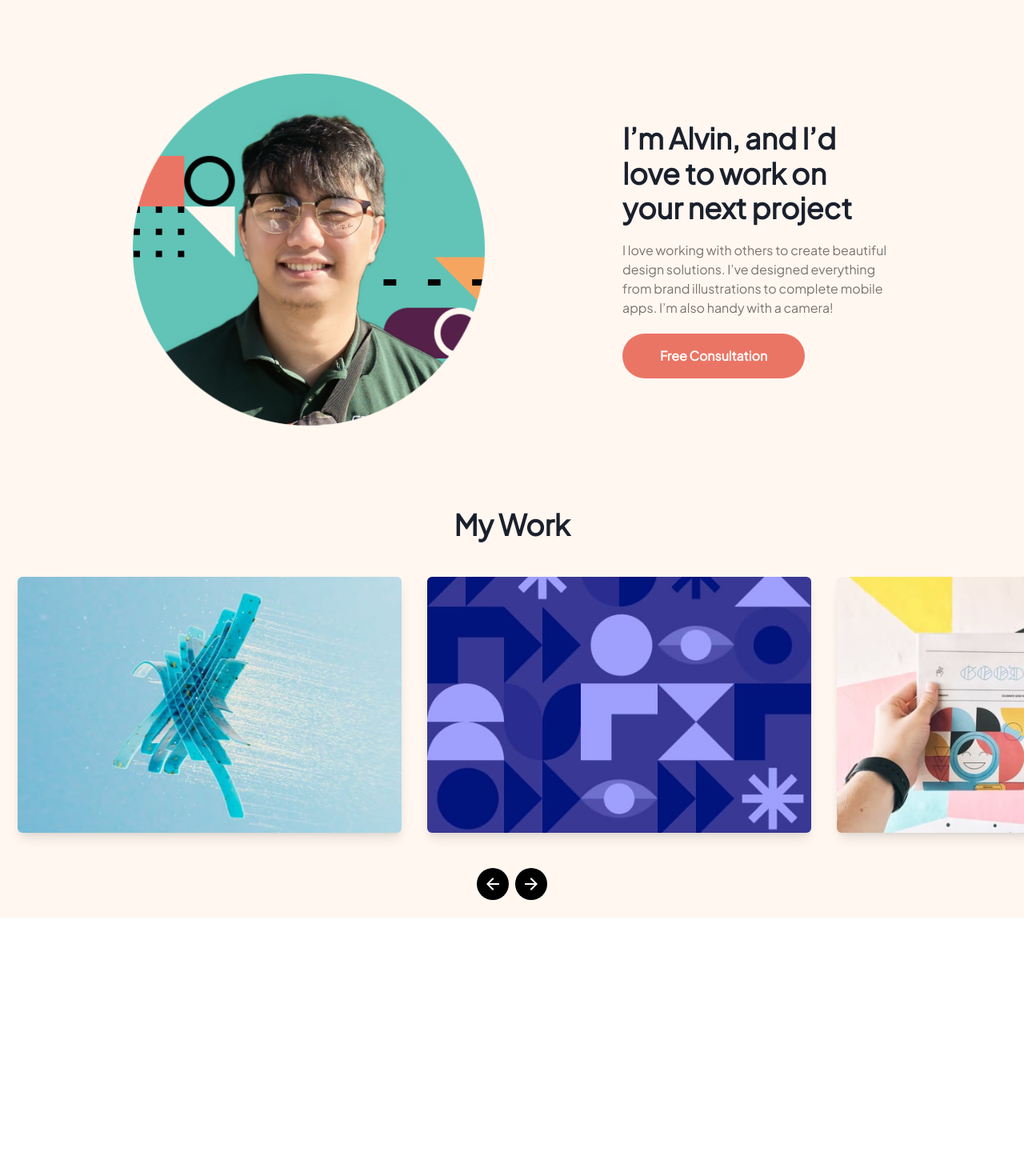
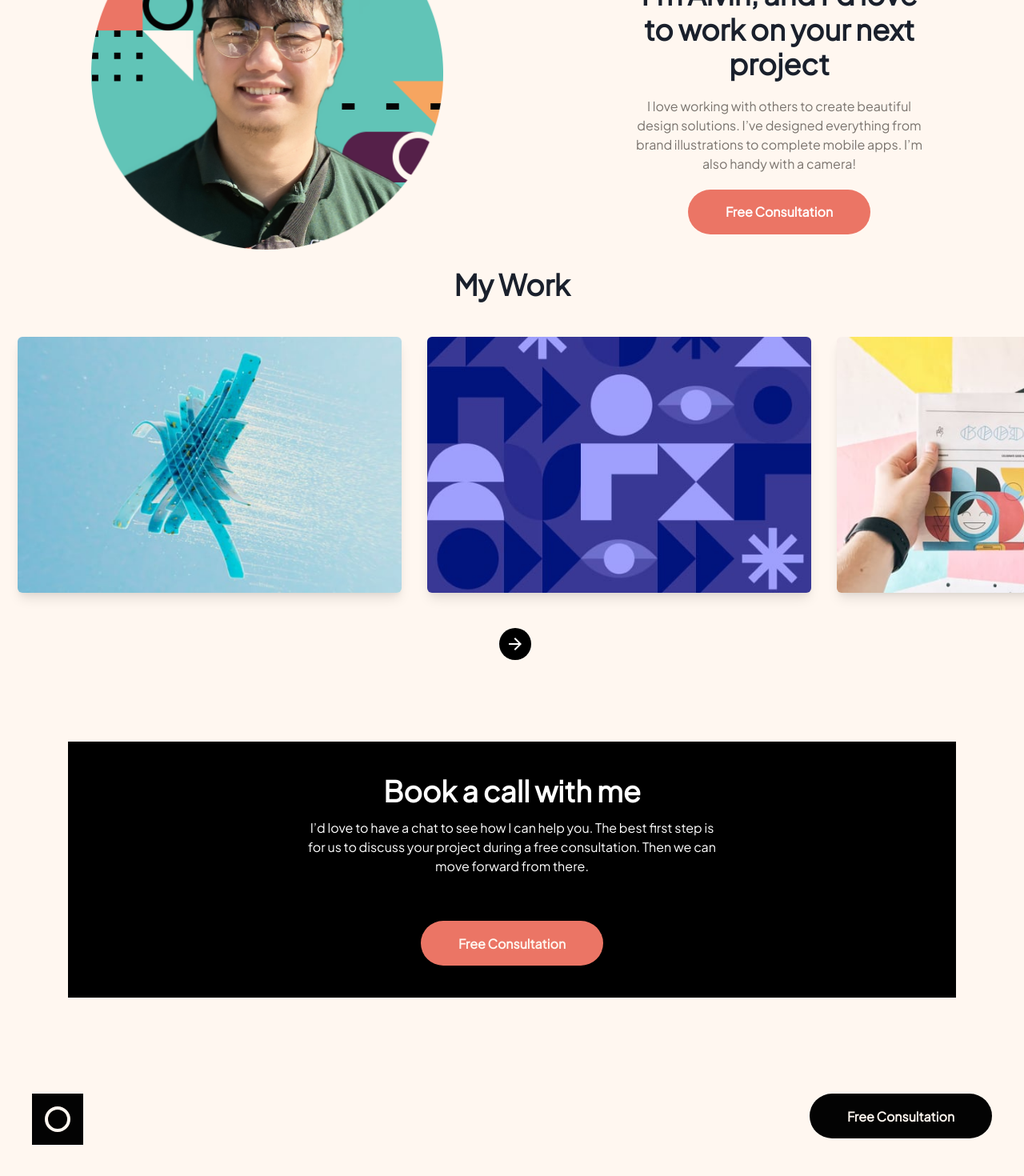
Before and after one commit to alvinrumbaoa/Single-Page-Portfolio-Challenge, a Next.js app in the folder frontend/: page / in a window 1280 px wide. Shown: the part 740-2210 px from the top of the page at 80% size. Before the commit the page ends 1887 px from the top, so only its background shows below. Built offline with nearby package versions, Linux system fonts and the light colour scheme.

Commit message:
done mobile web

```diff
--- a/frontend/components/Footer.jsx
+++ b/frontend/components/Footer.jsx
@@ -1,18 +1,13 @@
-import { Heading, Text, Box , Link,Flex, Button , Image, HStack, useColorModeValue } from '@chakra-ui/react'
-import Head from 'next/head'
 import React from 'react'
 
-
+import { Flex, Button, Link, Text, Heading, Image, Container, HStack, VStack, Stack, Grid } from '@chakra-ui/react'
 const Footer = () => {
-
-	return(
-			<Flex>
-				<Head>
-
-				</Head>
-				<Box></Box>
+	return (
+			<Flex mt={20} p={10} direction="row" justify="space-between">
+				<Link href="/"><Image src="/images/logo.svg" /></Link>
+				<Button p={6} w="228px" h="56px" borderRadius="30px" bgColor="#030303" _hover={{bg:'#755CDE'}}color="#FFF7F0">Free Consultation</Button>
 			</Flex>
 	)
 }
 
-export default Footer;
+export default Footer
--- a/frontend/pages/index.js
+++ b/frontend/pages/index.js
@@ -1,11 +1,14 @@
-import {Box, Heading, Image, Text,HStack, VStack, Button,Container, useColorModeValue, Flex, GridItem,  Grid} from '@chakra-ui/react'
+import {Box, Heading, Image, Text,HStack, VStack, Link, Button,Container, useColorModeValue, Flex, GridItem,  Grid} from '@chakra-ui/react'
 import Head from 'next/head'
+import * as React from "react";
 import { motion } from "framer-motion";
 import { ArrowBackIcon, ArrowForwardIcon } from '@chakra-ui/icons'
 
 const MotionFlex = motion(Flex)
 export default function Home() {
 
+  const [slideLeft, setSlideLeft] = React.useState(0);
+  const sliderWidth = 1900;
   const images = [
     "/images/image-slide-1.jpg",
     "/images/image-slide-2.jpg",
@@ -13,6 +16,17 @@ export default function Home() {
     "/images/image-slide-4.jpg",
    "/images/image-slide-5.jpg",
     ];
+
+    const moveRight = () => {
+      const el = document.getElementById(`hscroll`);
+      setSlideLeft((el.scrollLeft += 500));
+    };
+
+    const moveLeft = () => {
+      const el = document.getElementById(`hscroll`);
+      setSlideLeft((el.scrollLeft -= 500));
+    };
+
 
   return (
 
@@ -24,31 +38,32 @@ export default function Home() {
             <link rel="icon" href="/favicon.ico" />
           </Head>
           <Heading fontSize={{sm:"32px",md:"40px",lg:"56px"}} fontWeight="900">Design Solution made easy</Heading>
-          <Text w="600px" fontSize={{sm:"17px",md:"18px",lg:"19px"}} color="#7A746E" textAlign="center" m={4}> With over two years of experience in various design disciplines, I’m your one-stop shop for your design needs.</Text>
+          <Text w={{sm:"300px",lg:"600px"}} fontSize={{sm:"17px",md:"18px",lg:"19px"}} color="#7A746E" textAlign="center" m={4}> With over two years of experience in various design disciplines, I’m your one-stop shop for your design needs.</Text>
 
-          <Grid  h='200px' w={{md:"100%",lg:"50%"}} templateRows='repeat(2, 1fr)' templateColumns={{sm:'repeat(2, 1fr)', lg:'repeat(6, 1fr)'}} m={4} gap={3}>
-            <GridItem p={2}  borderRadius={5} rowSpan={{sm:1,md:1,lg:2}} colSpan={2} bg='#755CDE' direction='row' justify="space-between" _hover={{bg:"#000000"}}><Image p={2} ml={120} src="/images/Graphic Design.png" width="180" height="180" justify="flex-end"/><Text mt={120} p={2} color="white" fontWeight="900" justify="flex-end" alignItems="flex-end">Graphic Design</Text></GridItem>
-            <GridItem p={2} borderRadius={5} colSpan={1} bg='#F6A560' _hover={{bg:"#000000"}}><Image p={2}  ml={61}  src="/images/ui.png" width="55" height="55" justify="flex-end"/><Text mt={20} color="white" fontWeight="900" fontSize="lg">UX/UI</Text> </GridItem>
-            <GridItem p={2} borderRadius={5} colSpan={1} bg='#F39E9E' _hover={{bg:"#000000"}}><Image p={2} ml={61} src="/images/apps.svg" width="55" height="55"  justify="flex-end"/><Text mt={20} color="white" fontWeight="900">Apps</Text> </GridItem>
-            <GridItem p={2} borderRadius={5} colSpan={2} bg='#61C4B7' _hover={{bg:"#000000"}}><Image p={2}  ml={140} src="/images/photo.png" width="55" height="55"justify="flex-end"/><Text mt={20} color="white" fontWeight="900">Photography</Text> </GridItem>
-            <GridItem p={2} borderRadius={5} colSpan={2} bg='#EB7565' _hover={{bg:"#000000"}}><Image p={2}  ml={160} src="/images/ illustration.png" width="55" height="55" justify="flex-end"/><Text mt={20} color="white" fontWeight="900">Illustrations</Text> </GridItem>
-            <GridItem p={2} borderRadius={5} colSpan={2} bg='#552049' _hover={{bg:"#000000"}}><Image p={2}  ml={160} src="/images/motion.png" width="55" height="55" justify="flex-end"/><Text mt={20} color="white" fontWeight="900">Motion Graphics</Text> </GridItem>
+          <Grid  h={{sm:"100%",lg:'200px'}} w={{md:"100%",lg:"50%"}} templateRows='repeat(2, 1fr)' templateColumns={{sm:'repeat(2, 1fr)', lg:'repeat(6, 1fr)'}} m={4} gap={3}>
+            <GridItem h={{sm:"200px"}} p={2}  borderRadius={5} rowSpan={{sm:1,md:1,lg:2}} colSpan={2} bg='#755CDE' direction='row' justify="space-between" _hover={{bg:"#000000"}}><Image p={2} ml={{sm:200,lg:120}} src="/images/Graphic Design.png" height={{sm:"100" ,lg:"180" }}justify="flex-end"/><Text mt={{sm:10,lg:120}} p={2} color="white" fontWeight="900" justify="flex-end" alignItems="flex-end">Graphic Design</Text></GridItem>
+            <GridItem  p={2} borderRadius={5} colSpan={1} bg='#F6A560' _hover={{bg:"#74746E"}}><Image p={2}  ml={61}  src="/images/ui.png" width="55" height="55" justify="flex-end"/><Text mt={20} color="white" fontWeight="900" fontSize="lg">UX/UI</Text> </GridItem>
+            <GridItem p={2} borderRadius={5} colSpan={1} bg='#F39E9E' _hover={{bg:"#74746E"}}><Image p={2} ml={61} src="/images/apps.svg" width="55" height="55"  justify="flex-end"/><Text mt={20} color="white" fontWeight="900">Apps</Text> </GridItem>
+            <GridItem p={2} borderRadius={5} colSpan={2} bg='#61C4B7' _hover={{bg:"#74746E"}}><Image p={2}  ml={140} src="/images/photo.png" width="55" height="55"justify="flex-end"/><Text mt={20} color="white" fontWeight="900">Photography</Text> </GridItem>
+            <GridItem p={2} borderRadius={5} colSpan={2} bg='#EB7565' _hover={{bg:"#74746E"}}><Image p={2}  ml={160} src="/images/ illustration.png" width="55" height="55" justify="flex-end"/><Text mt={20} color="white" fontWeight="900">Illustrations</Text> </GridItem>
+            <GridItem p={2} borderRadius={5} colSpan={2} bg='#552049' _hover={{bg:"#74746E"}}><Image p={2}  ml={160} src="/images/motion.png" width="55" height="55" justify="flex-end"/><Text mt={20} color="white" fontWeight="900">Motion Graphics</Text> </GridItem>
           </Grid>
 
-          <Flex m={20} display="flex" justify="space-around" direction="row" mt={300}>
+          <Flex mt={20} display="flex" justify="space-around" align={{sm:"center"}} direction={{sm:"column" ,md:"column",lg:"row" }}>
             <MotionFlex whileHover={{ scale: 1.1}}  whileTap={{ scale: 0.9 }} >
-               <Image src="/images/alvin.png" h="440" w="440" />
+               <Image justify={{sm:"center"}} src="/images/alvin.png" h={{sm:"300",md:"400",lg:"440"}}  />
             </MotionFlex>
-            <Flex w="30%" display="flex" justify="center" direction="column">
-              <Heading fontStyle="bold">I’m Alvin, and I’d love to work on your next project</Heading>
-              <Text mt={5} color="#7A746E">I love working with others to create beautiful design solutions. I’ve designed everything from brand illustrations to complete mobile apps. I’m also handy with a camera!</Text>
+            <Flex w={{sm:"100%",lg:"30%"}} display="flex" align={{sm:"center"}}justify="center" direction="column">
+              <Heading mt="20" textAlign={{sm:"center"}}fontStyle="bold">I’m Alvin, and I’d love to work on your next project</Heading>
+              <Text mt={5} textAlign={{sm:"center"}} color="#7A746E">I love working with others to create beautiful design solutions. I’ve designed everything from brand illustrations to complete mobile apps. I’m also handy with a camera!</Text>
               <Button mt={5} p={6} w="228px" h="56px" borderRadius="30px" color="white" bg="#EB7565" _hover={{ bg: '#F6A560' }} >Free Consultation </Button>
             </Flex>
           </Flex>
 
-          <Heading p={22}>My Work</Heading>
+          <Heading  fontWeight="800"p={22}>My Work</Heading>
 
-								<HStack
+
+								<HStack id={`hscroll`}
 								w="full"
 								pb={22}
 								overflowX="hidden"
@@ -71,13 +86,30 @@ export default function Home() {
 								))}
 								</HStack >
                 <HStack  p={22} justify="center">
-                <ArrowBackIcon p={2} w={10} h={10} bg="#000000" _hover={{bg:"#755CDE"}} color="white" borderRadius="170px" />
-                <ArrowForwardIcon p={2} w={10} h={10} bg="#000000" _hover={{bg:"#755CDE"}} color="white" borderRadius="170px"/>
-                </HStack>
+
+                {slideLeft > 0 ? (
+
+                <ArrowBackIcon onClick={moveLeft} p={2} w={10} h={10} bg="#000000" _hover={{bg:"#755CDE"}} color="white" borderRadius="170px" />
 
 
-
+                 ) : (
+                  <div />
+                )}
+                 {slideLeft < sliderWidth ? (
+                  <ArrowForwardIcon onClick={moveRight} p={2} w={10} h={10} bg="#000000" _hover={{bg:"#755CDE"}} color="white" borderRadius="170px"/>
+                  ) : (
+                    <div />
+                  )}
+      	  </HStack>
+          <Flex mt={20} p={10} w={{sm:"500px", lg:"1110px" }} h="320px" display="flex" bg="#000000" justify="space-between" align="center" direction={{sm:"column"}}>
+            <Box align="center" w={{sm:"100%",lg:"50%"}}>
+              <Heading align={{sm:"center"}} color="white">Book a call with me</Heading>
+              <Text mt={3} align={{sm:"center"}} color="white" >I’d love to have a chat to see how I can help you. The best first step is for us to discuss your project during a free consultation. Then we can move forward from there.</Text>
+            </Box>
+            <Button p={6} w="228px" h="56px" borderRadius="30px" bgColor="#EB7565" _hover={{bg:'#F6A560'}}color="#FFF7F0">Free Consultation</Button>
+          </Flex>
 
         </Flex>
+
   )
 }
```
